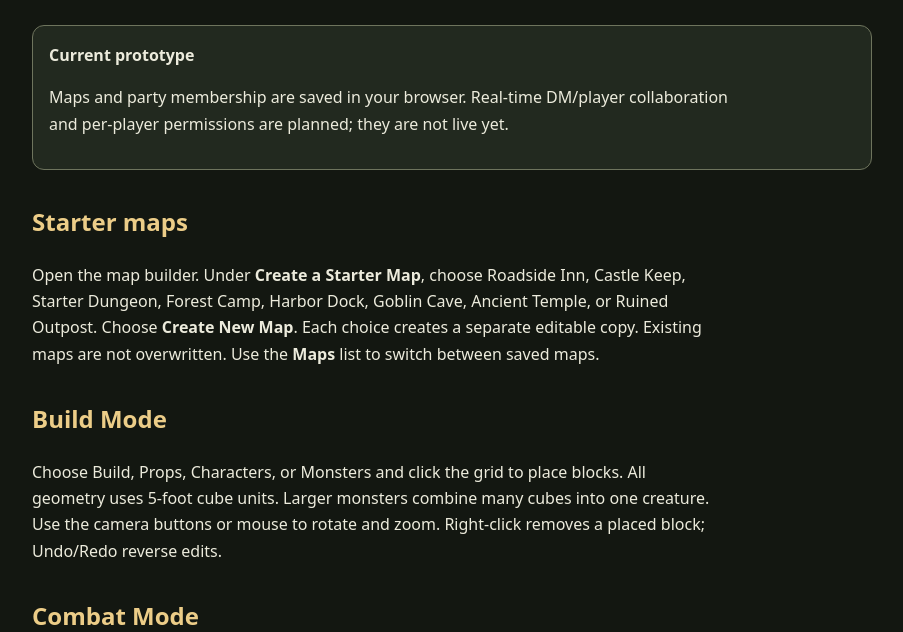
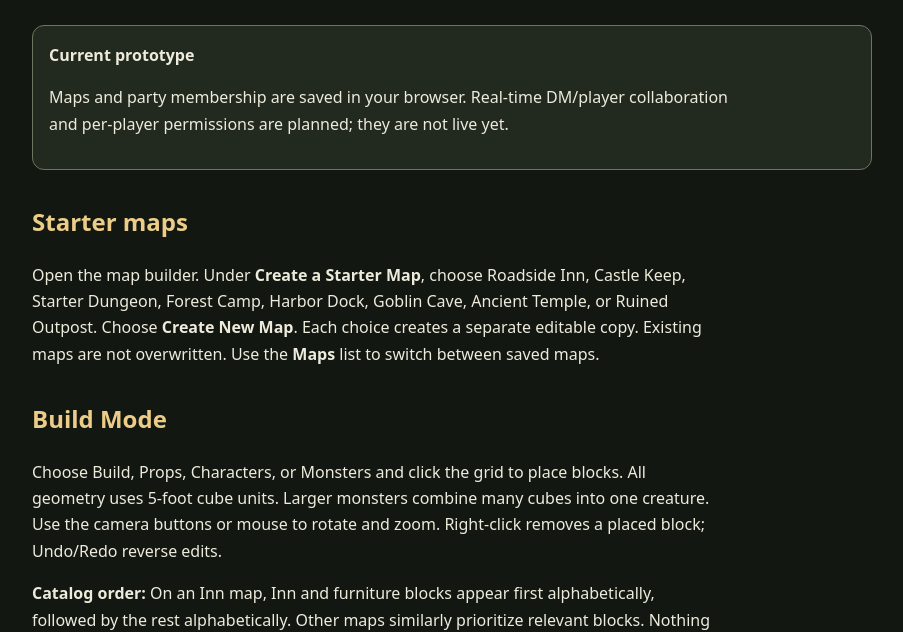
Before and after one commit to cbw29512/DNDblocksbattlemaps, a website: page public/how-to-play.html in a window 1280 px wide. Shown: the part 173-805 px from the top of the page, without its empty margins (188-1091 px from the left). Drawn offline with Linux system fonts and the light colour scheme.

Commit message:
Explain location-aware catalog ordering in How to Play

```diff
--- a/public/how-to-play.html
+++ b/public/how-to-play.html
@@ -8,6 +8,7 @@ main{max-width:840px;margin:auto;padding:24px 20px 64px}a{color:#e7c77d}header{d
 <aside><b>Current prototype</b><p>Maps and party membership are saved in your browser. Real-time DM/player collaboration and per-player permissions are planned; they are not live yet.</p></aside>
 <h2>Starter maps</h2><p>Open the map builder. Under <b>Create a Starter Map</b>, choose Roadside Inn, Castle Keep, Starter Dungeon, Forest Camp, Harbor Dock, Goblin Cave, Ancient Temple, or Ruined Outpost. Choose <b>Create New Map</b>. Each choice creates a separate editable copy. Existing maps are not overwritten. Use the <b>Maps</b> list to switch between saved maps.</p>
 <h2>Build Mode</h2><p>Choose Build, Props, Characters, or Monsters and click the grid to place blocks. All geometry uses 5-foot cube units. Larger monsters combine many cubes into one creature. Use the camera buttons or mouse to rotate and zoom. Right-click removes a placed block; Undo/Redo reverse edits.</p>
+<p><strong>Catalog order:</strong> On an Inn map, Inn and furniture blocks appear first alphabetically, followed by the rest alphabetically. Other maps similarly prioritize relevant blocks. Nothing is hidden; search still covers everything.</p>
 <h2>Combat Mode</h2><p>Use the Combat Mode control. Build and Props stay visible but cannot be moved. Select a character or monster, then click its destination square. Press <kbd>Esc</kbd> to cancel. The DM can move creatures in the current local prototype.</p>
 <h2>Identity and status rings</h2><p>In Build Mode, drag a non-red identity ring onto a Character. Red belongs to Monsters. To use a condition ring, <b>click the status</b>, then <b>click a character or monster</b> to apply or remove it. The selected status stays active so you can mark several creatures. Click the status again or press <kbd>Esc</kbd> to clear your selection. Drag-and-drop status rings also works. Exhaustion advances through six levels before clearing. Statuses are visual reminders and do not automatically execute D&amp;D rules.</p>
 <h2>Campaign Party</h2><p>In Build Mode, place a Character and check <b>Party</b>. It appears across the existing maps and any new starter maps with the same ID, identity ring and statuses. Each map remembers its own position. A template's party entrance provides initial placement.</p>
```
